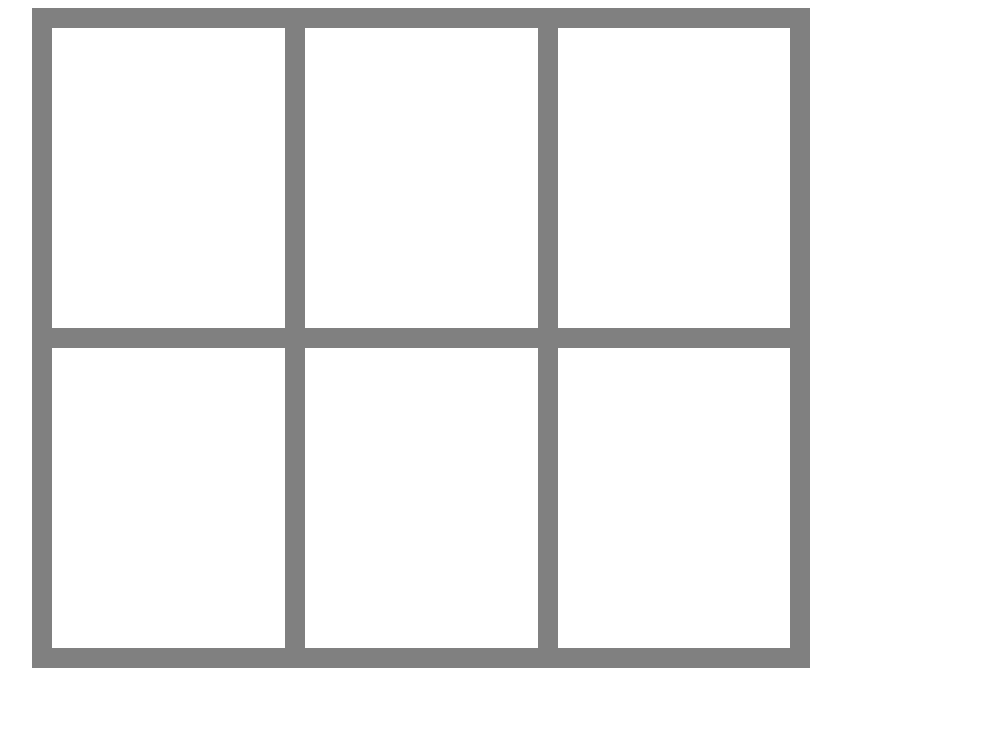
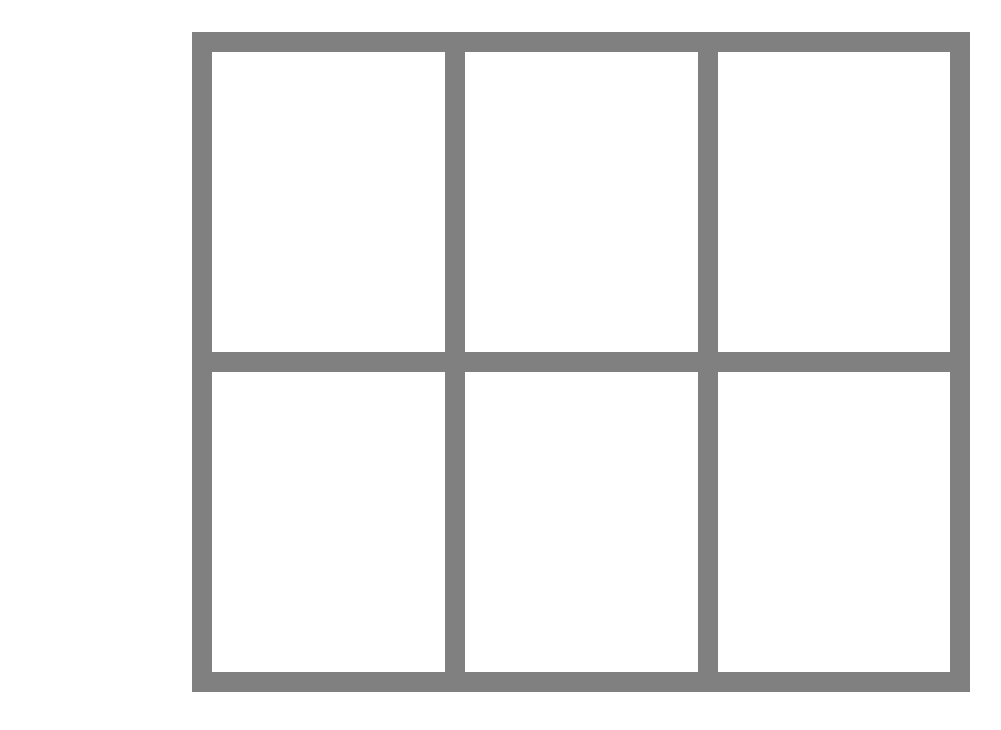
Before and after one commit to Premja123/flex_box_animation, a plain HTML site: page index.html in a window 1280 px wide. Shown: the whole page, without its empty margins (56-1057 px from the left). Drawn offline with Linux system fonts and the light colour scheme.

Commit message:
23/08/2022 5:00PM

```diff
--- a/opt.css
+++ b/opt.css
@@ -17,7 +17,7 @@ body{
     height: 40rem;
     background-color: grey;
     border: 10px solid grey;
-    margin:0rem 0rem 0rem 5rem;
+    margin:2rem 0rem 0rem 15rem;
 }
 
 .fix{
```
